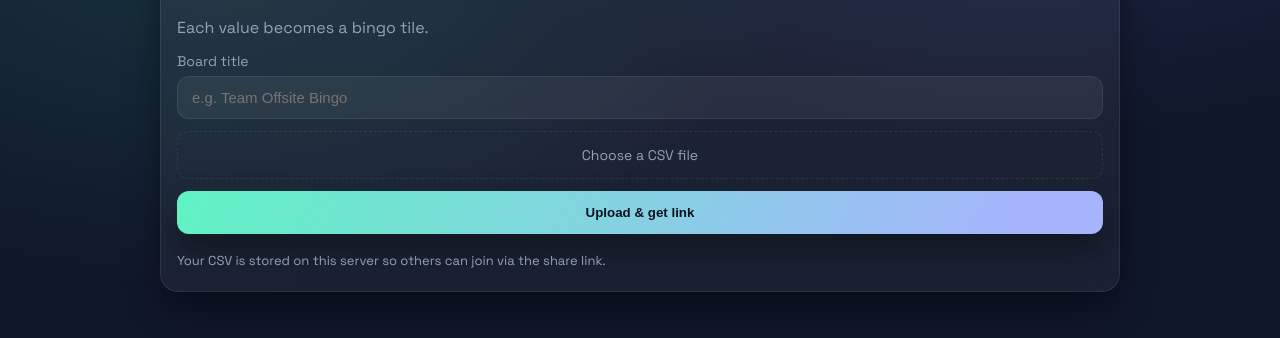
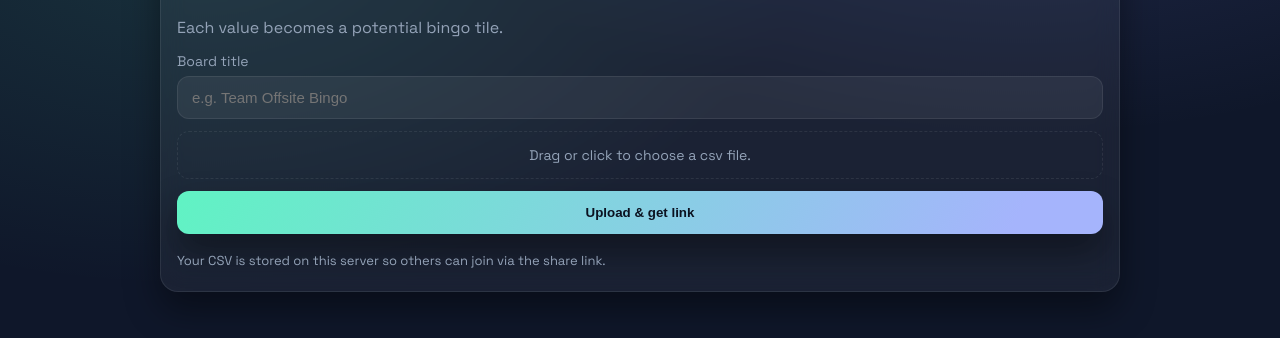
Before and after one commit to Seglectic/MoBingo, a website: page public/index.html in a window 1280 px wide. Shown: the part 224-562 px from the top of the page. Drawn offline with Linux system fonts and the light colour scheme.

Commit message:
Text update

```diff
--- a/public/index.html
+++ b/public/index.html
@@ -24,7 +24,7 @@
             <div>
               <p class="eyebrow">Create</p>
               <h2>Bring your CSV</h2>
-              <p class="hint">Each value becomes a bingo tile.</p>
+              <p class="hint">Each value becomes a potential bingo tile.</p>
             </div>
           </div>
           <form id="upload-form" class="stack">
@@ -34,7 +34,7 @@
             </label>
             <label class="field file">
               <input type="file" id="csv-file" name="csv" accept=".csv,text/csv" required />
-              <span id="file-label">Choose a CSV file</span>
+              <span id="file-label">Drag or click to choose a csv file.</span>
             </label>
             <button type="submit" class="cta">Upload &amp; get link</button>
             <p class="hint small">
```
